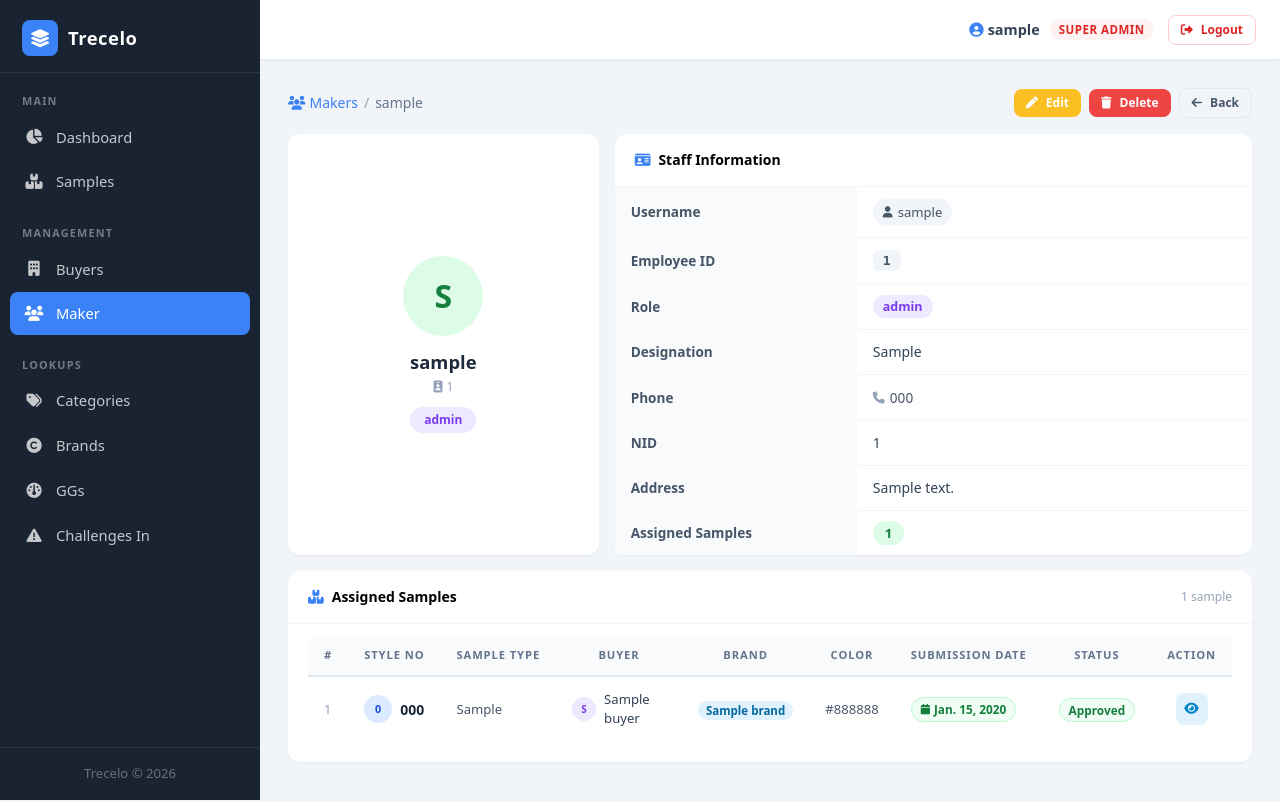
After one commit to jahidshawon19/trecelo, a Django app: page /staff/1/ in a window 1280 px wide. The commit adds this page. Run offline with Django 5.2, Linux system fonts and the light colour scheme; a user stored in the database is signed in; tables that the repository leaves empty hold one stand-in row (values such as "Sample post"); some libraries are stand-ins or nearby versions.

Commit message:
Add buyer and maker detail pages (superadmin only)
- buyer_detail view + URL (buyers/<pk>/) — shows profile card with
  assigned brands and a full sample table
- staff_detail view + URL (staff/<pk>/) — shows profile card with all
  staff fields and assigned samples table
- Both pages include breadcrumb, Edit/Delete shortcuts, and Back button
- Added view (eye) button to buyer_list and staff_list action columns
- Access restricted to superadmin via @user_passes_test(is_superadmin)

Co-Authored-By: Claude Sonnet 4.6 <noreply@anthropic.com>

```diff
--- a/sample/urls.py
+++ b/sample/urls.py
@@ -8,11 +8,13 @@ urlpatterns = [
 
     path('staff/', views.staff_list, name='staff_list'),
     path('staff/create/', views.staff_create, name='staff_create'),
+    path('staff/<int:pk>/', views.staff_detail, name='staff_detail'),
     path('staff/update/<int:pk>/', views.staff_update, name='staff_update'),
     path('staff/delete/<int:pk>/', views.staff_delete, name='staff_delete'),
 
     path('buyers/', views.buyer_list, name='buyer_list'),
     path('buyers/create/', views.buyer_create, name='buyer_create'),
+    path('buyers/<int:pk>/', views.buyer_detail, name='buyer_detail'),
     path('buyers/update/<int:pk>/', views.buyer_update, name='buyer_update'),
     path('buyers/delete/<int:pk>/', views.buyer_delete, name='buyer_delete'),
 
--- a/sample/views.py
+++ b/sample/views.py
@@ -155,6 +155,14 @@ def staff_list(request):
 
 @login_required
 @user_passes_test(is_superadmin)
+def staff_detail(request, pk):
+    staff   = get_object_or_404(StaffProfile.objects.select_related('user'), pk=pk)
+    samples = Sample.objects.filter(maker=staff).select_related('buyer').prefetch_related('brand', 'gg', 'category').order_by('-submission_date')
+    return render(request, 'staff_detail.html', {'staff': staff, 'samples': samples})
+
+
+@login_required
+@user_passes_test(is_superadmin)
 def staff_create(request):
     form = StaffForm(request.POST or None)
     if form.is_valid():
@@ -194,6 +202,14 @@ def staff_delete(request, pk):
 def buyer_list(request):
     buyers = Buyer.objects.select_related('user').prefetch_related('brand').all()
     return render(request, 'buyer_list.html', {'buyers': buyers})
+
+
+@login_required
+@user_passes_test(is_superadmin)
+def buyer_detail(request, pk):
+    buyer   = get_object_or_404(Buyer.objects.select_related('user').prefetch_related('brand'), pk=pk)
+    samples = Sample.objects.filter(buyer=buyer).select_related('buyer').prefetch_related('brand', 'gg', 'category').order_by('-submission_date')
+    return render(request, 'buyer_detail.html', {'buyer': buyer, 'samples': samples})
 
 
 @login_required
--- a/templates/buyer_list.html
+++ b/templates/buyer_list.html
@@ -61,6 +61,7 @@
             </td>
             <td class="text-center">
               <div class="flex gap-1 justify-center">
+                <a href="{% url 'buyer_detail' b.id %}" class="btn-act view" title="View"><i class="fa fa-eye"></i></a>
                 <a href="{% url 'buyer_update' b.id %}" class="btn-act edit" title="Edit"><i class="fa fa-pen"></i></a>
                 <a href="{% url 'buyer_delete' b.id %}" class="btn-act delete" title="Delete"><i class="fa fa-trash"></i></a>
               </div>
--- /dev/null
+++ b/templates/staff_detail.html
@@ -0,0 +1,192 @@
+{% extends 'base.html' %}
+{% block title %}{{ staff.user.username }}{% endblock %}
+{% block page_title %}{{ staff.user.username }}{% endblock %}
+
+{% block content %}
+
+<!-- Breadcrumb + actions -->
+<div class="flex flex-wrap items-center gap-2 mb-4">
+  <nav aria-label="breadcrumb" class="mr-auto">
+    <ol class="flex items-center gap-1.5 text-sm mb-0">
+      <li><a href="{% url 'staff_list' %}" class="no-underline text-blue-500"><i class="fa fa-users mr-1"></i>Makers</a></li>
+      <li class="text-slate-400">/</li>
+      <li class="text-slate-500">{{ staff.user.username }}</li>
+    </ol>
+  </nav>
+  <a href="{% url 'staff_update' staff.id %}" class="bg-amber-400 hover:bg-amber-500 text-white text-xs font-semibold px-3 py-1.5 rounded-lg transition-colors inline-flex items-center gap-1 no-underline">
+    <i class="fa fa-pen mr-1"></i>Edit
+  </a>
+  <a href="{% url 'staff_delete' staff.id %}" class="bg-red-500 hover:bg-red-600 text-white text-xs font-semibold px-3 py-1.5 rounded-lg transition-colors inline-flex items-center gap-1 no-underline">
+    <i class="fa fa-trash mr-1"></i>Delete
+  </a>
+  <a href="{% url 'staff_list' %}" class="border border-slate-200 text-slate-600 hover:bg-slate-50 text-xs font-semibold px-3 py-1.5 rounded-lg transition-colors inline-flex items-center gap-1 no-underline">
+    <i class="fa fa-arrow-left mr-1"></i>Back
+  </a>
+</div>
+
+<!-- Profile + Info cards -->
+<div class="grid grid-cols-1 lg:grid-cols-3 gap-4 mb-4">
+
+  <!-- Avatar card -->
+  <div class="bg-white rounded-xl shadow-sm flex flex-col items-center justify-center py-8 px-6 gap-3">
+    <div style="width:80px;height:80px;border-radius:50%;background:#dcfce7;color:#15803d;font-size:2rem;font-weight:800;display:flex;align-items:center;justify-content:center;">
+      {{ staff.user.username|first|upper }}
+    </div>
+    <div class="text-center">
+      <div class="font-bold text-slate-800" style="font-size:1.15rem;">{{ staff.user.username }}</div>
+      <div class="text-slate-400 text-xs mt-1">
+        <i class="fa fa-id-badge mr-1"></i>{{ staff.emp_id }}
+      </div>
+    </div>
+    <span style="background:#ede9fe;color:#7c3aed;font-size:.75rem;font-weight:700;padding:4px 14px;border-radius:20px;">{{ staff.role }}</span>
+  </div>
+
+  <!-- Details card -->
+  <div class="lg:col-span-2 bg-white rounded-xl shadow-sm">
+    <div class="px-5 py-4 border-b border-slate-100 font-semibold text-sm">
+      <i class="fa fa-id-card mr-2 text-blue-500"></i>Staff Information
+    </div>
+    <div>
+      <table class="w-full border-collapse text-sm">
+        <tbody>
+          <tr class="border-b border-slate-100">
+            <th class="bg-slate-50 text-left px-4 py-3 font-semibold text-slate-600" style="width:38%;font-size:.85rem;">Username</th>
+            <td class="px-4 py-3">
+              <span style="background:#f1f5f9;color:#475569;font-size:.82rem;padding:3px 10px;border-radius:20px;display:inline-flex;align-items:center;gap:5px;">
+                <i class="fa fa-user" style="font-size:.7rem;"></i>{{ staff.user.username }}
+              </span>
+            </td>
+          </tr>
+          <tr class="border-b border-slate-100">
+            <th class="bg-slate-50 text-left px-4 py-3 font-semibold text-slate-600" style="font-size:.85rem;">Employee ID</th>
+            <td class="px-4 py-3">
+              <span style="background:#f1f5f9;color:#475569;font-size:.82rem;font-weight:700;padding:3px 10px;border-radius:6px;font-family:monospace;">{{ staff.emp_id }}</span>
+            </td>
+          </tr>
+          <tr class="border-b border-slate-100">
+            <th class="bg-slate-50 text-left px-4 py-3 font-semibold text-slate-600" style="font-size:.85rem;">Role</th>
+            <td class="px-4 py-3">
+              <span style="background:#ede9fe;color:#7c3aed;font-size:.78rem;font-weight:600;padding:3px 10px;border-radius:20px;">{{ staff.role }}</span>
+            </td>
+          </tr>
+          <tr class="border-b border-slate-100">
+            <th class="bg-slate-50 text-left px-4 py-3 font-semibold text-slate-600" style="font-size:.85rem;">Designation</th>
+            <td class="px-4 py-3 text-slate-700">{{ staff.designation }}</td>
+          </tr>
+          <tr class="border-b border-slate-100">
+            <th class="bg-slate-50 text-left px-4 py-3 font-semibold text-slate-600" style="font-size:.85rem;">Phone</th>
+            <td class="px-4 py-3">
+              <span style="display:inline-flex;align-items:center;gap:5px;font-size:.85rem;color:#475569;">
+                <i class="fa fa-phone text-slate-400" style="font-size:.75rem;"></i>{{ staff.phone_number }}
+              </span>
+            </td>
+          </tr>
+          <tr class="border-b border-slate-100">
+            <th class="bg-slate-50 text-left px-4 py-3 font-semibold text-slate-600" style="font-size:.85rem;">NID</th>
+            <td class="px-4 py-3 text-slate-700">{{ staff.nid }}</td>
+          </tr>
+          <tr class="border-b border-slate-100">
+            <th class="bg-slate-50 text-left px-4 py-3 font-semibold text-slate-600" style="font-size:.85rem;">Address</th>
+            <td class="px-4 py-3 text-slate-700">{{ staff.address }}</td>
+          </tr>
+          <tr>
+            <th class="bg-slate-50 text-left px-4 py-3 font-semibold text-slate-600" style="font-size:.85rem;">Assigned Samples</th>
+            <td class="px-4 py-3">
+              <span style="background:#dcfce7;color:#15803d;font-size:.82rem;font-weight:700;padding:3px 12px;border-radius:20px;">
+                {{ samples.count }}
+              </span>
+            </td>
+          </tr>
+        </tbody>
+      </table>
+    </div>
+  </div>
+
+</div>
+
+<!-- Samples table -->
+<div class="bg-white rounded-xl shadow-sm">
+  <div class="px-5 py-4 border-b border-slate-100 flex items-center justify-between">
+    <span class="font-semibold text-sm"><i class="fa fa-boxes-stacked mr-2 text-blue-500"></i>Assigned Samples</span>
+    <span class="text-xs text-slate-400">{{ samples.count }} sample{% if samples.count != 1 %}s{% endif %}</span>
+  </div>
+  <div class="p-5 pt-3">
+    <div class="overflow-x-auto">
+      <table class="bt">
+        <thead>
+          <tr>
+            <th>#</th>
+            <th>Style No</th>
+            <th>Sample Type</th>
+            <th>Buyer</th>
+            <th>Brand</th>
+            <th>Color</th>
+            <th>Submission Date</th>
+            <th>Status</th>
+            <th class="text-center">Action</th>
+          </tr>
+        </thead>
+        <tbody>
+          {% for s in samples %}
+          <tr>
+            <td style="color:#94a3b8;font-size:.8rem;width:36px;">{{ forloop.counter }}</td>
+            <td>
+              <div class="flex items-center gap-2">
+                <div class="av av-blue" style="width:28px;height:28px;font-size:.68rem;flex-shrink:0;">{{ s.style_number|default:"S"|first|upper }}</div>
+                <span class="font-semibold" style="color:#1e293b;font-size:.875rem;">{{ s.style_number|default:"—" }}</span>
+              </div>
+            </td>
+            <td style="font-size:.82rem;color:#475569;">{{ s.sample_type|default:"—" }}</td>
+            <td>
+              {% if s.buyer %}
+                <div class="flex items-center gap-2">
+                  <div class="av av-purple" style="width:24px;height:24px;font-size:.62rem;flex-shrink:0;">{{ s.buyer.buyer_name|first|upper }}</div>
+                  <span style="font-size:.82rem;">{{ s.buyer.buyer_name }}</span>
+                </div>
+              {% else %}<span class="text-slate-400">—</span>{% endif %}
+            </td>
+            <td>
+              {% for b in s.brand.all %}
+                <span style="background:#e0f2fe;color:#0369a1;font-size:.72rem;font-weight:600;padding:2px 8px;border-radius:20px;white-space:nowrap;">{{ b.name }}</span>
+              {% empty %}<span class="text-slate-400">—</span>{% endfor %}
+            </td>
+            <td style="font-size:.82rem;color:#475569;">{{ s.color|default:"—" }}</td>
+            <td>
+              {% if s.submission_date %}
+                <span style="background:#f0fdf4;color:#15803d;font-size:.74rem;font-weight:600;padding:3px 9px;border-radius:20px;border:1px solid #bbf7d0;white-space:nowrap;display:inline-flex;align-items:center;gap:4px;">
+                  <i class="fa fa-calendar" style="font-size:.66rem;"></i>{{ s.submission_date }}
+                </span>
+              {% else %}<span class="text-slate-400">—</span>{% endif %}
+            </td>
+            <td>
+              {% if s.status == 'approved' %}
+                <span style="background:#f0fdf4;color:#15803d;font-size:.74rem;font-weight:600;padding:3px 9px;border-radius:20px;border:1px solid #bbf7d0;white-space:nowrap;">Approved</span>
+              {% elif s.status == 'pending' %}
+                <span style="background:#fffbeb;color:#b45309;font-size:.74rem;font-weight:600;padding:3px 9px;border-radius:20px;border:1px solid #fde68a;white-space:nowrap;">Pending</span>
+              {% elif s.status == 'rejected' %}
+                <span style="background:#fef2f2;color:#dc2626;font-size:.74rem;font-weight:600;padding:3px 9px;border-radius:20px;border:1px solid #fecaca;white-space:nowrap;">Rejected</span>
+              {% else %}
+                <span style="background:#f1f5f9;color:#64748b;font-size:.74rem;font-weight:600;padding:3px 9px;border-radius:20px;border:1px solid #e2e8f0;white-space:nowrap;">Draft</span>
+              {% endif %}
+            </td>
+            <td class="text-center">
+              <a href="{% url 'sample_detail' s.id %}" class="btn-act view" title="View"><i class="fa fa-eye"></i></a>
+            </td>
+          </tr>
+          {% empty %}
+          <tr>
+            <td colspan="9" class="text-center py-6">
+              <div style="color:#94a3b8;">
+                <i class="fa fa-box-open fa-2x mb-2 block"></i>
+                <div style="font-size:.9rem;">No samples assigned to this maker.</div>
+              </div>
+            </td>
+          </tr>
+          {% endfor %}
+        </tbody>
+      </table>
+    </div>
+  </div>
+</div>
+
+{% endblock %}
--- a/templates/staff_list.html
+++ b/templates/staff_list.html
@@ -71,6 +71,7 @@
             {% if user.is_superuser %}
             <td class="text-center">
               <div class="flex gap-1 justify-center">
+                <a href="{% url 'staff_detail' s.id %}" class="btn-act view" title="View"><i class="fa fa-eye"></i></a>
                 <a href="{% url 'staff_update' s.id %}" class="btn-act edit" title="Edit"><i class="fa fa-pen"></i></a>
                 <a href="{% url 'staff_delete' s.id %}" class="btn-act delete" title="Delete"><i class="fa fa-trash"></i></a>
               </div>
```
Also changed, not shown: templates/buyer_detail.html (added, +172 -0 lines).
